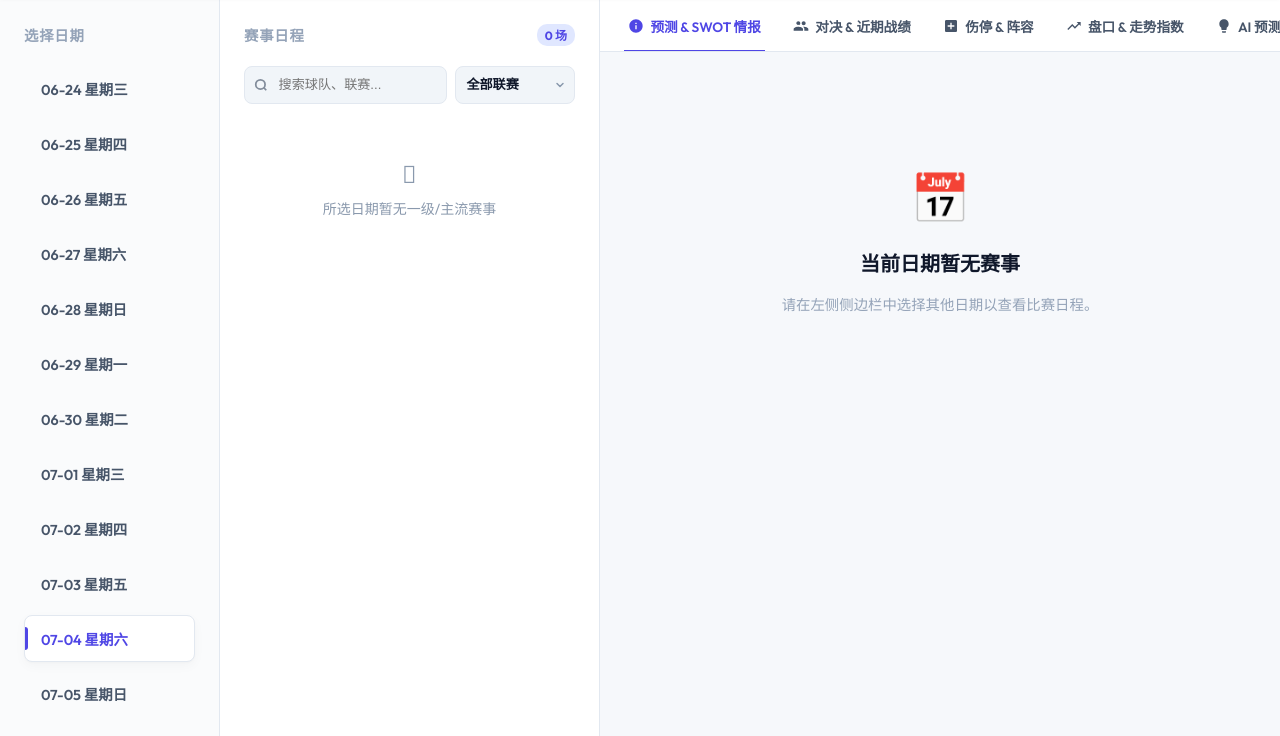
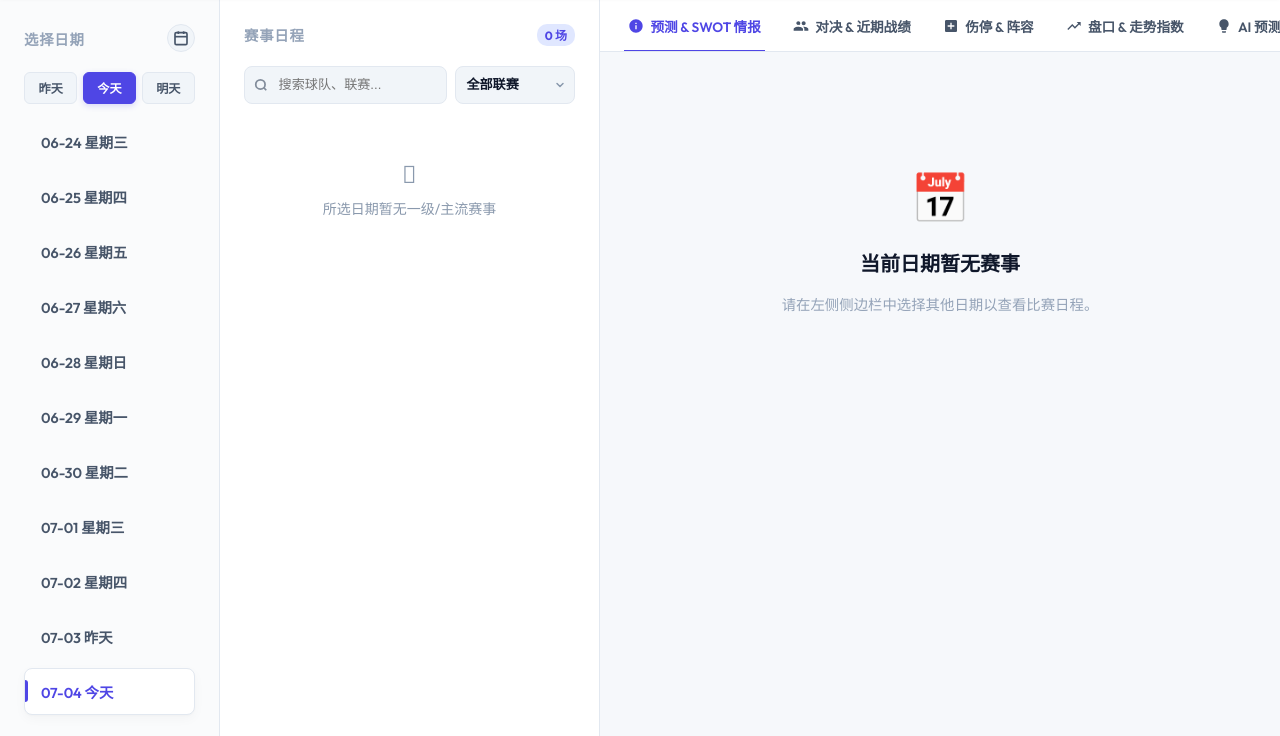
Before and after one commit to LiCongWei0624/OctopusPro, a Flask app: page / in a window 1280 px wide. Shown: the part 64-800 px from the top of the page. Run offline with Flask 3, Linux system fonts and the light colour scheme; data that the repository does not hold is empty; some libraries are stand-ins or nearby versions.

Commit message:
feat(ui): 新增昨今明快捷日期导航和高档日历日期选择器，极大优化日期选择体验

```diff
--- a/static/app.js
+++ b/static/app.js
@@ -125,14 +125,36 @@ function groupMatchesByDate(matches) {
 // Render Date Sidebar
 function renderDateSidebar() {
     const container = document.getElementById('date-list');
+    if (!container) return;
     container.innerHTML = '';
+
+    const todayStr = getTodayDateString();
+
+    const dateObj = new Date();
+    dateObj.setDate(dateObj.getDate() - 1);
+    const mm = String(dateObj.getMonth() + 1).padStart(2, '0');
+    const dd = String(dateObj.getDate()).padStart(2, '0');
+    const weekdays = ["星期日", "星期一", "星期二", "星期三", "星期四", "星期五", "星期六"];
+    const yesterdayStr = `${mm}-${dd} ${weekdays[dateObj.getDay()]}`;
+
+    const tObj = new Date();
+    tObj.setDate(tObj.getDate() + 1);
+    const tMm = String(tObj.getMonth() + 1).padStart(2, '0');
+    const tDd = String(tObj.getDate()).padStart(2, '0');
+    const tomorrowStr = `${tMm}-${tDd} ${weekdays[tObj.getDay()]}`;
 
     const dates = getDatesRange();
     dates.forEach(date => {
         const li = document.createElement('li');
         li.className = `date-tab ${selectedDate === date ? 'active' : ''}`;
         li.id = `date-tab-${date}`;
-        li.innerText = date;
+
+        let label = date;
+        if (date === todayStr) label = `${date.split(' ')[0]} 今天`;
+        else if (date === yesterdayStr) label = `${date.split(' ')[0]} 昨天`;
+        else if (date === tomorrowStr) label = `${date.split(' ')[0]} 明天`;
+
+        li.innerText = label;
         li.onclick = () => selectDate(date);
         container.appendChild(li);
     });
@@ -148,7 +170,33 @@ function selectDate(date) {
     const activeTab = document.getElementById(`date-tab-${date}`);
     if (activeTab) activeTab.classList.add('active');
 
+    // Sync active classes on quick nav buttons
     const todayStr = getTodayDateString();
+    const dateObj = new Date();
+    dateObj.setDate(dateObj.getDate() - 1);
+    const mm = String(dateObj.getMonth() + 1).padStart(2, '0');
+    const dd = String(dateObj.getDate()).padStart(2, '0');
+    const weekdays = ["星期日", "星期一", "星期二", "星期三", "星期四", "星期五", "星期六"];
+    const yesterdayStr = `${mm}-${dd} ${weekdays[dateObj.getDay()]}`;
+
+    const tObj = new Date();
+    tObj.setDate(tObj.getDate() + 1);
+    const tMm = String(tObj.getMonth() + 1).padStart(2, '0');
+    const tDd = String(tObj.getDate()).padStart(2, '0');
+    const tomorrowStr = `${tMm}-${tDd} ${weekdays[tObj.getDay()]}`;
+
+    document.querySelectorAll('.btn-quick-date').forEach(btn => btn.classList.remove('active-today'));
+    if (date === todayStr) {
+        const btn = document.getElementById('btn-quick-today');
+        if (btn) btn.classList.add('active-today');
+    } else if (date === yesterdayStr) {
+        const btn = Array.from(document.querySelectorAll('.btn-quick-date')).find(b => b.textContent === '昨天');
+        if (btn) btn.classList.add('active-today');
+    } else if (date === tomorrowStr) {
+        const btn = Array.from(document.querySelectorAll('.btn-quick-date')).find(b => b.textContent === '明天');
+        if (btn) btn.classList.add('active-today');
+    }
+
     if (date !== todayStr) {
         refreshDateData(date);
     } else {
@@ -1616,7 +1664,55 @@ function getDatesRange() {
         const w = weekdays[d.getDay()];
         dates.push(`${mm}-${dd} ${w}`);
     }
+
+    // 如果用户通过日历选择了一个超出默认-10到+10天范围的日期，则动态插入并排序
+    if (selectedDate && !dates.includes(selectedDate)) {
+        dates.push(selectedDate);
+        dates.sort((a, b) => {
+            const parseDate = (s) => {
+                const parts = s.split(' ')[0].split('-');
+                return parseInt(parts[0]) * 31 + parseInt(parts[1]);
+            };
+            return parseDate(a) - parseDate(b);
+        });
+    }
     return dates;
+}
+
+// 昨天、今天、明天极速快捷键点击处理
+function selectQuickDate(type) {
+    const today = new Date();
+    if (type === 'yesterday') {
+        today.setDate(today.getDate() - 1);
+    } else if (type === 'tomorrow') {
+        today.setDate(today.getDate() + 1);
+    }
+
+    const mm = String(today.getMonth() + 1).padStart(2, '0');
+    const dd = String(today.getDate()).padStart(2, '0');
+    const weekdays = ["星期日", "星期一", "星期二", "星期三", "星期四", "星期五", "星期六"];
+    const w = weekdays[today.getDay()];
+    const targetDateStr = `${mm}-${dd} ${w}`;
+
+    selectDate(targetDateStr);
+}
+
+// 日历 Datepicker 选择任意日期处理
+function selectCalendarDate(dateVal) {
+    if (!dateVal) return;
+
+    const dateObj = new Date(dateVal);
+    const mm = String(dateObj.getMonth() + 1).padStart(2, '0');
+    const dd = String(dateObj.getDate()).padStart(2, '0');
+    const weekdays = ["星期日", "星期一", "星期二", "星期三", "星期四", "星期五", "星期六"];
+    const w = weekdays[dateObj.getDay()];
+    const targetDateStr = `${mm}-${dd} ${w}`;
+
+    selectedDate = targetDateStr;
+    selectDate(targetDateStr);
+
+    // 强制刷新边栏，使外部点选的日期在 dates 列表中生成并高亮
+    renderDateSidebar();
 }
 
 // 全局图表缓存实例
--- a/static/style.css
+++ b/static/style.css
@@ -229,6 +229,69 @@ body {
     font-weight: 700;
     padding: 0.15rem 0.5rem;
     border-radius: 10px;
+}
+
+/* --- 日历选择器与快捷导航快捷键 --- */
+.datepicker-container {
+    position: relative;
+    display: inline-flex;
+    align-items: center;
+}
+.calendar-picker-input {
+    position: absolute;
+    opacity: 0;
+    width: 0;
+    height: 0;
+    padding: 0;
+    margin: 0;
+    pointer-events: none;
+}
+.calendar-picker-btn {
+    display: flex;
+    align-items: center;
+    justify-content: center;
+    width: 28px;
+    height: 28px;
+    border-radius: 50%;
+    background-color: var(--bg-body-secondary);
+    border: 1px solid var(--border-color);
+    color: var(--text-secondary);
+    cursor: pointer;
+    transition: all 0.25s cubic-bezier(0.16, 1, 0.3, 1);
+}
+.calendar-picker-btn:hover {
+    background-color: var(--border-light);
+    color: var(--color-primary);
+    border-color: var(--color-primary);
+    transform: scale(1.08);
+}
+.date-quick-nav {
+    display: flex;
+    gap: 0.35rem;
+    margin-bottom: 0.85rem;
+    width: 100%;
+}
+.btn-quick-date {
+    flex: 1;
+    height: 32px;
+    border-radius: 6px;
+    border: 1px solid var(--border-color);
+    background-color: var(--bg-body-secondary);
+    color: var(--text-secondary);
+    font-size: 0.76rem;
+    font-weight: 700;
+    cursor: pointer;
+    transition: all 0.2s ease;
+}
+.btn-quick-date:hover {
+    background-color: var(--border-light);
+    color: var(--text-primary);
+}
+.btn-quick-date.active-today {
+    background-color: var(--color-primary) !important;
+    color: #ffffff !important;
+    border-color: var(--color-primary) !important;
+    box-shadow: 0 2px 6px rgba(79, 70, 229, 0.2);
 }
 
 /* --- Date List / Sidebar-dates --- */
--- a/templates/index.html
+++ b/templates/index.html
@@ -45,8 +45,25 @@
         <div class="workspace">
             <!-- Col 1: Date Sidebar -->
             <aside class="sidebar-dates">
-                <div class="sidebar-header">
+                <div class="sidebar-header" style="display: flex; align-items: center; justify-content: space-between;">
                     <h3>选择日期</h3>
+                    <div class="datepicker-container">
+                        <input type="date" id="calendar-date-picker" class="calendar-picker-input" onchange="selectCalendarDate(this.value)">
+                        <label for="calendar-date-picker" class="calendar-picker-btn" title="点击日历选择任意日期">
+                            <svg viewBox="0 0 24 24" width="16" height="16" fill="none" stroke="currentColor" stroke-width="2.5">
+                                <rect x="3" y="4" width="18" height="18" rx="2" ry="2"></rect>
+                                <line x1="16" y1="2" x2="16" y2="6"></line>
+                                <line x1="8" y1="2" x2="8" y2="6"></line>
+                                <line x1="3" y1="10" x2="21" y2="10"></line>
+                            </svg>
+                        </label>
+                    </div>
+                </div>
+                <!-- 昨天、今天、明天 极速捷径 -->
+                <div class="date-quick-nav">
+                    <button class="btn-quick-date" onclick="selectQuickDate('yesterday')">昨天</button>
+                    <button id="btn-quick-today" class="btn-quick-date active-today" onclick="selectQuickDate('today')">今天</button>
+                    <button class="btn-quick-date" onclick="selectQuickDate('tomorrow')">明天</button>
                 </div>
                 <ul id="date-list" class="date-tabs">
                     <!-- Dynamic Date Tabs -->
```
